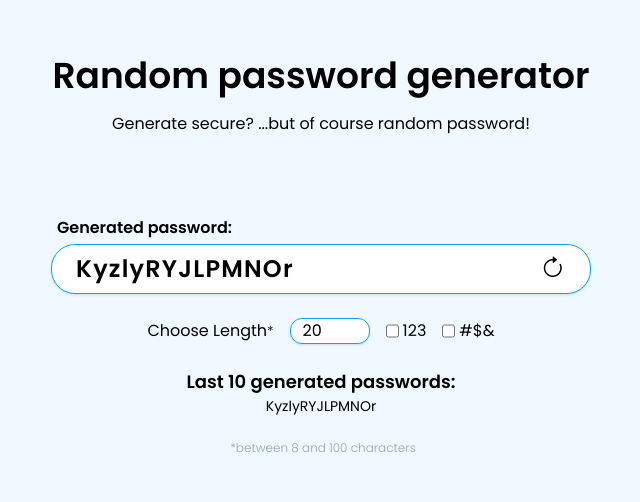
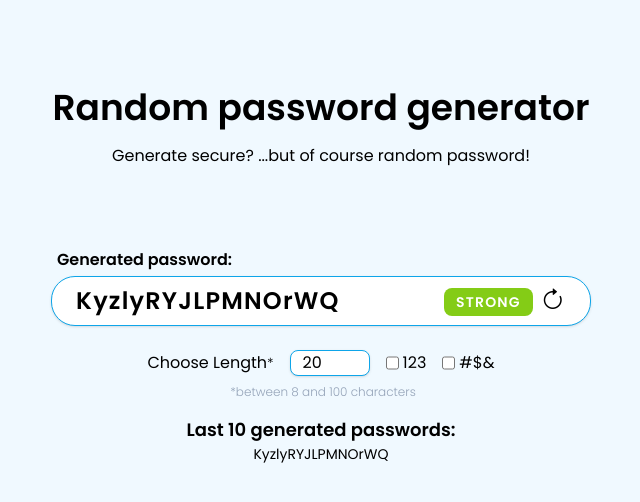
Before and after one commit to dkumza/password-generator-react, a React (Vite) app: page / in a window 1280 px wide. Shown: the top 502 px of the page, without its empty margins (319-959 px from the left). Built offline with nearby package versions, Linux system fonts and the light colour scheme.

Commit message:
shows password level

```diff
--- a/index.html
+++ b/index.html
@@ -7,7 +7,7 @@
    </head>
    <body class="bg-sky-50">
       <div
-         class="main-container mx-auto w-full sm:max-w-3xl m-8 p-6 text-center"
+         class="main-container sm:mx-auto w-full sm:max-w-3xl sm:m-16 m-2 sm:p-6 p-1 text-center"
       >
          <div class="head flex flex-col items-center mb-20">
             <h1 class="text-4xl font-semibold mb-4">
@@ -15,15 +15,10 @@
             </h1>
             <p class="">Generate secure? ...but of course random password!</p>
          </div>
-         <p
-            class="mt-8 font-semibold text-left sm:ml-24 sm:text-left ml-0 text-center"
-         >
+         <p class="mt-8 font-semibold sm:ml-24 sm:text-left ml-0 text-center">
             Generated password:
          </p>
          <div id="root"></div>
-         <p class="font-light pl-1 text-xs mt-6 text-slate-400">
-            *between 8 and 100 characters
-         </p>
       </div>
 
       <script type="module" src="/src/main.jsx"></script>
--- a/src/App.jsx
+++ b/src/App.jsx
@@ -29,7 +29,7 @@ function App() {
    };
 
    return (
-      <div className="max-w-full flex flex-col items-center">
+      <div className="max-w-full flex flex-col items-center w-full">
          <Output
             length={length}
             numbersSelected={numbersSelected}
@@ -44,6 +44,9 @@ function App() {
             handleNumberBox={handleNumberBox}
             handleSymbolBox={handleSymbolBox}
          />
+         <p className="font-light pl-1 text-xs text-center text-slate-400 w-full ">
+            *between 8 and 100 characters
+         </p>
          <History allPasswords={allPasswords} />
       </div>
    );
--- a/src/components/Options.jsx
+++ b/src/components/Options.jsx
@@ -17,7 +17,7 @@ export default function Options({
                Choose Length<span className="font-light text-sm">*</span>
             </label>
             <input
-               className="border border-sky-500 rounded-xl shadow px-3 w-20"
+               className="border border-sky-500 rounded-lg shadow px-3 w-20"
                type="number"
                min="8"
                max="100"
--- a/src/components/Output.jsx
+++ b/src/components/Output.jsx
@@ -1,6 +1,6 @@
 /* eslint-disable react/prop-types */
 import { useState, useEffect } from "react";
-import { abc, numbers, symbols } from "../data";
+import { abc, numbers, symbols, strongLevel } from "../data";
 
 export default function Output({
    length,
@@ -10,6 +10,7 @@ export default function Output({
 }) {
    const [newPassw, setNewPassw] = useState([]);
    const [clickCount, setClickCount] = useState(0);
+   const [strong, setStrong] = useState([]);
 
    function rand(max) {
       // return random, for condition to add 1st char in password as number or symbol, not only abc 1st
@@ -34,12 +35,12 @@ export default function Output({
    const makeRandomPassw = (length) => {
       let newPasswArray = [];
       for (let i = 0; i < length; i++) {
-         if (newPasswArray.length < length && rand(3)) {
+         if (newPasswArray.length < length && rand(5)) {
             newPasswArray.push(randomAbc());
          }
-         if (newPasswArray.length < length && numbersSelected && rand(3))
+         if (newPasswArray.length < length && numbersSelected && rand(2))
             newPasswArray.push(randomNumber());
-         if (newPasswArray.length < length && symbolsSelected && rand(3))
+         if (newPasswArray.length < length && symbolsSelected && rand(2))
             newPasswArray.push(randomSymbol());
       }
       return newPasswArray;
@@ -47,20 +48,50 @@ export default function Output({
 
    useEffect(() => {
       if (length < 8 || length > 100) return;
+      let strongVal = "";
       const newPassword = makeRandomPassw(length);
       setNewPassw(newPassword);
+      if (length >= 8) strongVal = strongLevel[0];
+      if ((length >= 8 && numbersSelected) || (length >= 8 && symbolsSelected))
+         strongVal = strongLevel[1];
+      if (length >= 12) strongVal = strongLevel[1];
+      if (
+         (length >= 12 && numbersSelected) ||
+         (length >= 12 && symbolsSelected)
+      )
+         strongVal = strongLevel[2];
+      if (length >= 16) strongVal = strongLevel[2];
+      if (
+         (length >= 16 && numbersSelected) ||
+         (length >= 16 && symbolsSelected)
+      )
+         strongVal = strongLevel[3];
+
+      setStrong(strongVal);
+
       // make new password as string
       handleAllPasswords(newPassword.map((item) => item.char).join(""));
    }, [length, numbersSelected, symbolsSelected, clickCount]);
 
    return (
-      <div className="flex justify-between border rounded-3xl border-sky-500 mt-1 text-center text-2xl tracking-wider  font-semibold py-2 px-4 max-w-full  shadow bg-white w-3/4">
-         <div className="passw-wrap ml-2 truncate ">
+      <div className="flex justify-between border rounded-3xl border-sky-500 mt-1 text-center text-2xl tracking-wider  font-semibold py-2 px-4 max-w-full  shadow bg-white w-3/4 truncate">
+         <div className="passw-wrap ml-2 truncate">
             {newPassw.map((item, index) => (
                <span key={index} className={item.type}>
                   {item.char}
                </span>
             ))}
+         </div>
+         <div className="left-wrap flex">
+            <div className="">
+               <span
+                  className={[
+                     strong.color,
+                     "mr-2 px-3 py-1 rounded-lg text-sm align-middle  text-white",
+                  ].join(" ")}
+               >
+                  {strong.id}
+               </span>
             </div>
             <button
                className=" mr-2"
@@ -72,5 +103,6 @@ export default function Output({
                <i className="bi bi-arrow-clockwise"></i>
             </button>
          </div>
+      </div>
    );
 }
--- a/src/data.js
+++ b/src/data.js
@@ -87,3 +87,9 @@ export const symbols = [
    "~",
    "`",
 ];
+export const strongLevel = [
+   { id: "WEAK", color: "bg-rose-500" },
+   { id: "GOOD", color: "bg-yellow-500" },
+   { id: "STRONG", color: "bg-lime-500" },
+   { id: "VERY STRONG", color: "bg-blue-500" },
+];
```
Lines whose indentation alone changed are shown as unchanged.
